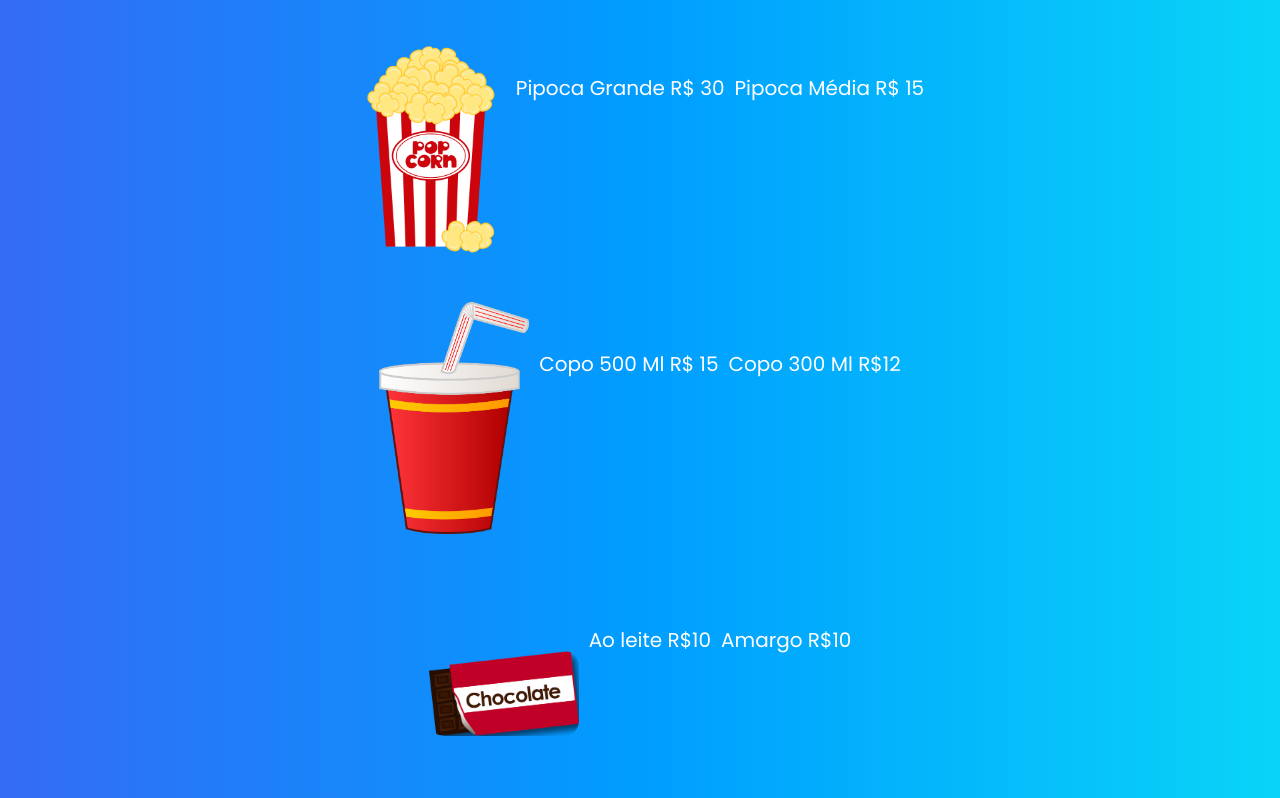
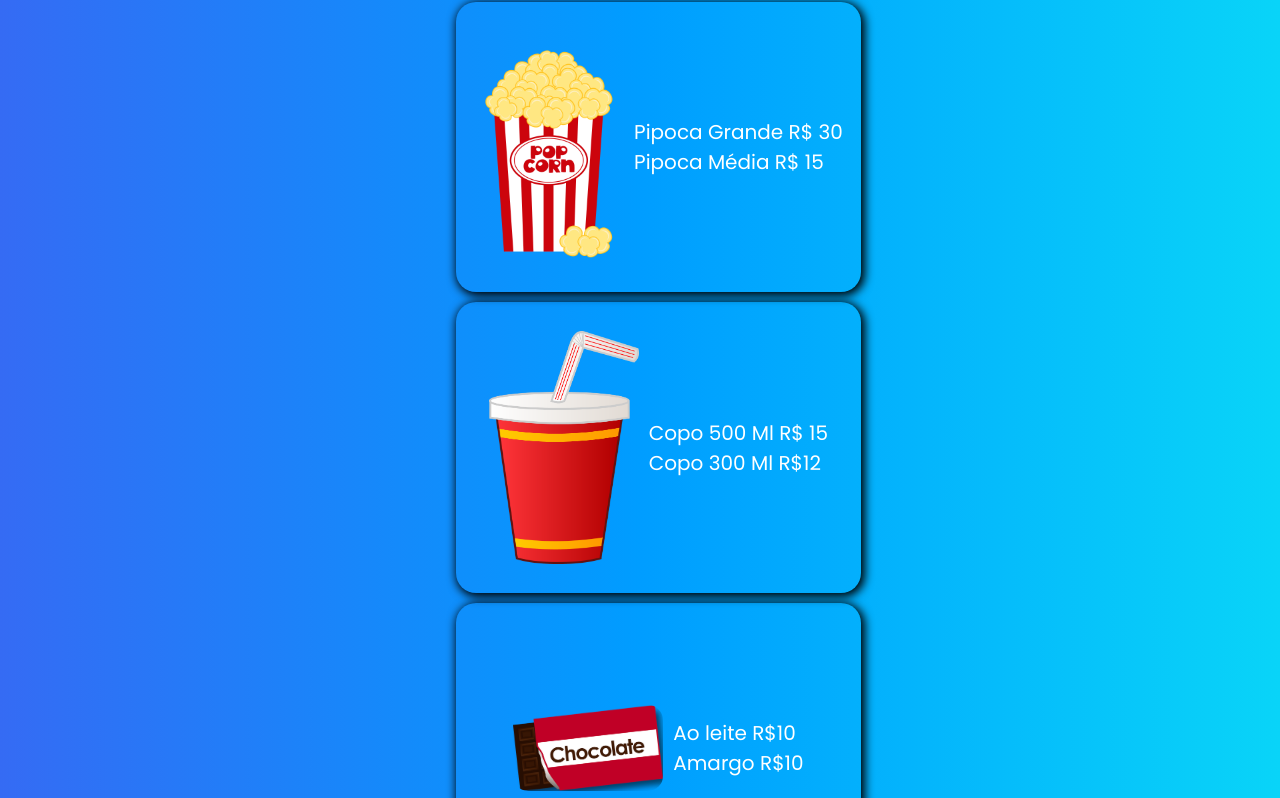
Before and after one commit to eliandrade26/Rio, a plain HTML site: page lanchonete.html in a window 1280 px wide. Shown: the part 95-893 px from the top of the page. Drawn offline with Linux system fonts and the light colour scheme.

Commit message:
att lanchonete

```diff
--- a/lanchonete.html
+++ b/lanchonete.html
@@ -16,24 +16,26 @@
             <a href="salas.html">Salas</a>
             <a href="lanchonete.html">Lanchonete</a>
             <a href="">Saiba Mais</a>
-            <a href="">Dúvidas</a>
+
         </ul>
     </header>
     <section class="container-food">
         <div class="food">
         <div class="pipoca">
             <img src="Assets/pipoca.png" alt="pipoca">
-            <p>Pipoca Grande R$ 30 </p><p>Pipoca Média R$ 15 </p>
+            <div><p>Pipoca Grande R$ 30 </p>
+                <p>Pipoca Média R$ 15 </p></div>
         </div>
 
         <div class="refri">
             <img src="Assets/refri1.png" alt="refrigerante">
-                    <p>Copo 500 Ml R$ 15</p>
-                    <p>Copo 300 Ml R$12</p>
+                   <div> <p>Copo 500 Ml R$ 15</p>
+                    <p>Copo 300 Ml R$12</p></div>
         </div>
         <div class="choco">
             <img src="Assets/chocolate.png" alt="chocolate">
-        <p>Ao leite R$10 </p><p>Amargo R$10</p>
+        <div><p>Ao leite R$10 </p>
+            <p>Amargo R$10</p></div>
         </div>
     </div>
     </section>
--- a/style.css
+++ b/style.css
@@ -23,7 +23,6 @@ header {
 
 ul {
     display: flex;
-
     margin: 20px auto;
     gap: 25px;
 }
@@ -141,10 +140,6 @@ button:hover {
     transition: .5s;
 }
 
-.bird-red {
-    margin-left: 20px;
-}
-
 .container-food {
     display: flex;
 
@@ -152,10 +147,7 @@ button:hover {
 }
 
 .food {
-
-    display: block;
-    margin: 1% auto;
-    gap: 15px;
+    margin: 0px auto;
 }
 
 .pipoca,
@@ -166,10 +158,15 @@ button:hover {
     justify-content: center;
     align-items: center;
     gap: 10px;
+    background-color: transparent;
+    box-shadow: #000 2px 2px 10px 2px;
+    border-radius: 20px;
+    margin-top: 10px;
+    width: 110%;
 
 }
 
-p {
+p {width: 100%;
     height: 50%;
     color: #ffffff;
     font-size: 20px;
@@ -178,9 +175,10 @@ p {
 
 
 
+
 }
 
 p:hover {
     color: #064ae9;
-    ;
+    cursor: pointer;
 }
```
Also changed, not shown: horarios.html (+1 -1 lines), index.html (+1 -1 lines), salas.html (+1 -1 lines).
